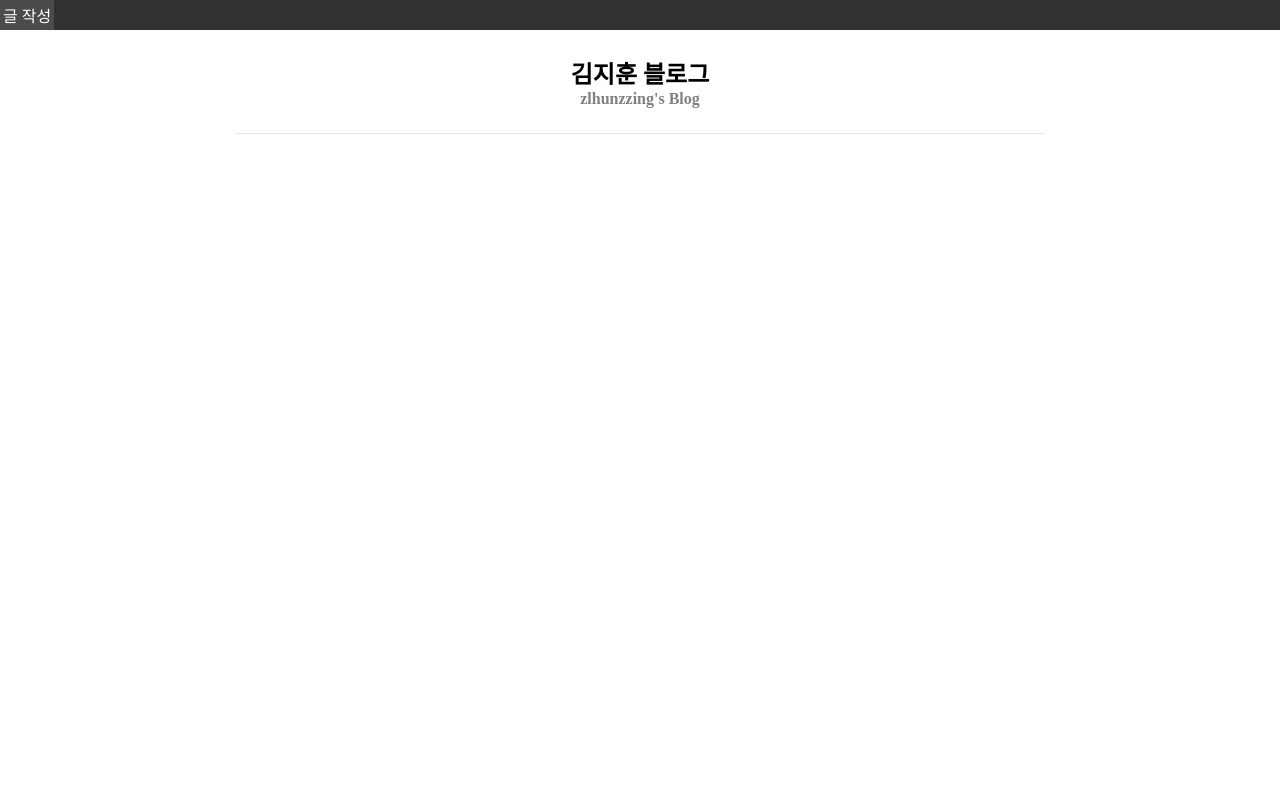
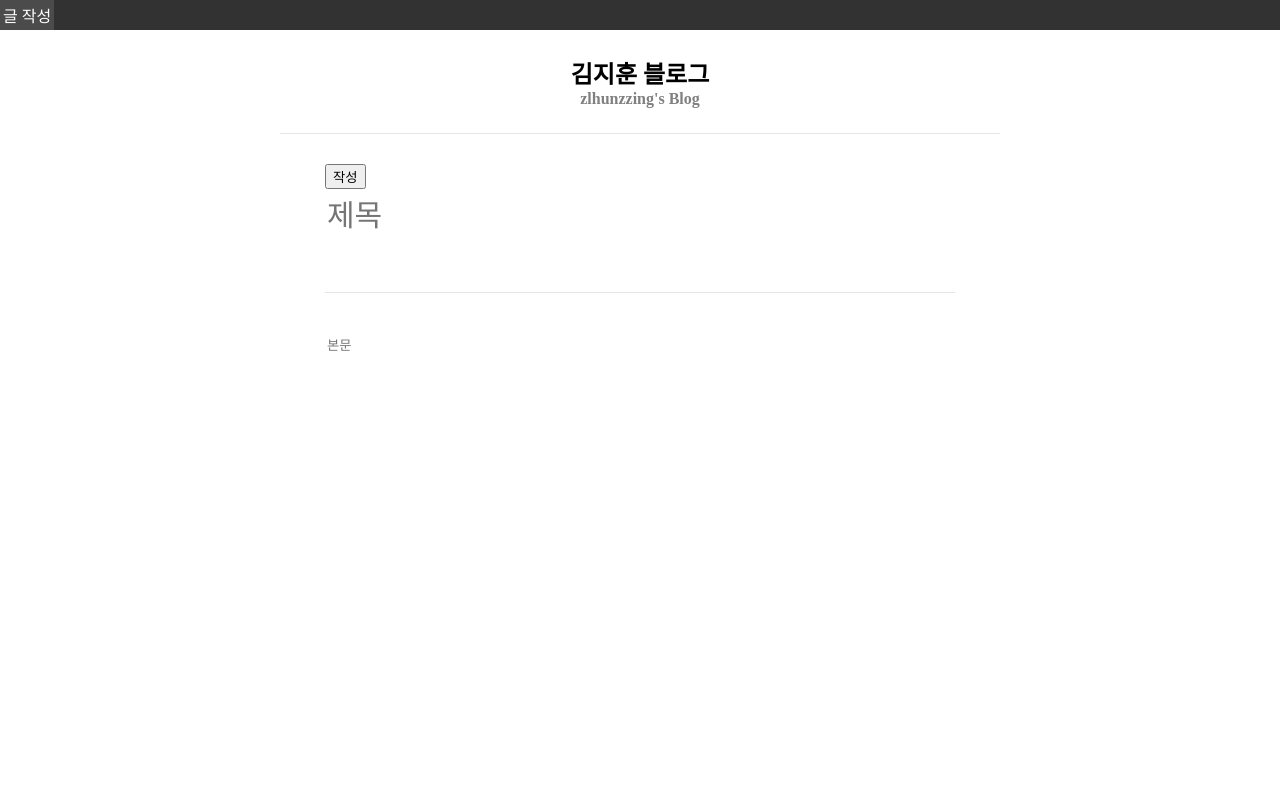
Before and after one commit to zlhunzzing/blog-zlhunzzing, a React (Create React App) app in the folder client/: page /post-new in a window 1280 px wide. Shown: the top 800 px of the page. Built offline with nearby package versions, Linux system fonts and the light colour scheme.

Commit message:
글작성 폼 추가

```diff
--- a/client/src/App.tsx
+++ b/client/src/App.tsx
@@ -4,6 +4,9 @@ import './style.css';
 
 /* pages */
 import Home from './pages/Home';
+import PostNew from './pages/PostNew';
+
+/* component */
 import NavigationComponent from './component/NavigationComponent';
 
 function App() {
@@ -13,6 +16,7 @@ function App() {
     <div className="App" style={isAdmin ? { paddingTop: '30px' } : {}}>
       <NavigationComponent></NavigationComponent>
       <Switch>
+        <Route path="/post-new" render={() => <PostNew></PostNew>}></Route>
         <Route path="/" render={() => <Home></Home>}></Route>
       </Switch>
     </div>
--- a/client/src/component/ContentComponent.tsx
+++ b/client/src/component/ContentComponent.tsx
@@ -5,7 +5,7 @@ function ContentComponent() {
     <div
       style={{
         width: '100%',
-        height: '700px',
+        minHeight: '700px',
         textAlign: 'center',
       }}
     ></div>
--- a/client/src/component/HrComponent.tsx
+++ b/client/src/component/HrComponent.tsx
@@ -7,7 +7,7 @@ function HrComponent() {
       style={{
         margin: '0 auto',
         marginBottom: '30px',
-        width: '90%',
+        width: '80%',
         borderTop: '1px solid rgb(230, 230, 230)',
       }}
     ></div>
--- a/client/src/component/NavigationComponent.tsx
+++ b/client/src/component/NavigationComponent.tsx
@@ -1,11 +1,12 @@
 import React from 'react';
+import { Link } from 'react-router-dom';
 
 function NavigationComponent() {
   return (
     <nav>
       <ul className="nav-container">
         <li className="nav-item">
-          <a href="1">글 작성</a>
+          <Link to="post-new">글 작성</Link>
         </li>
         {/* <li className="nav-item">
           <a href="2">2</a>
--- /dev/null
+++ b/client/src/component/PostNewComponent.tsx
@@ -0,0 +1,62 @@
+import React, { useState } from 'react';
+
+function PostNewComponent() {
+  const [title, setTitle] = useState('');
+  const [content, setContent] = useState('');
+
+  return (
+    <div
+      style={{
+        width: '70%',
+        height: '700px',
+        margin: '0 auto',
+        textAlign: 'left',
+      }}
+    >
+      <form>
+        <button
+          type="submit"
+          onClick={(e) => {
+            e.preventDefault();
+            console.log(title, content);
+          }}
+        >
+          작성
+        </button>
+        <textarea
+          placeholder="제목"
+          onChange={({ target: { value } }) => setTitle(value)}
+          style={{
+            width: '100%',
+            height: '55px',
+            fontSize: '30px',
+            border: 'none',
+            resize: 'none',
+          }}
+        ></textarea>
+
+        <div
+          style={{
+            marginTop: '40px',
+            marginBottom: '40px',
+            width: '100%',
+            borderTop: '1px solid rgb(230, 230, 230)',
+          }}
+        ></div>
+
+        <textarea
+          placeholder="본문"
+          onChange={({ target: { value } }) => setContent(value)}
+          style={{
+            width: '100%',
+            height: '550px',
+            border: 'none',
+            resize: 'none',
+          }}
+        ></textarea>
+      </form>
+    </div>
+  );
+}
+
+export default PostNewComponent;
--- /dev/null
+++ b/client/src/pages/PostNew.tsx
@@ -0,0 +1,19 @@
+import React from 'react';
+import HeaderComponent from '../component/HeaderComponent';
+import HrComponent from '../component/HrComponent';
+import PostNewComponent from '../component/PostNewComponent';
+import ProfileComponent from '../component/ProfileComponent';
+
+function PostNew() {
+  return (
+    <div className="Home">
+      <HeaderComponent></HeaderComponent>
+      <HrComponent></HrComponent>
+      <PostNewComponent></PostNewComponent>
+      <HrComponent></HrComponent>
+      <ProfileComponent></ProfileComponent>
+    </div>
+  );
+}
+
+export default PostNew;
```
